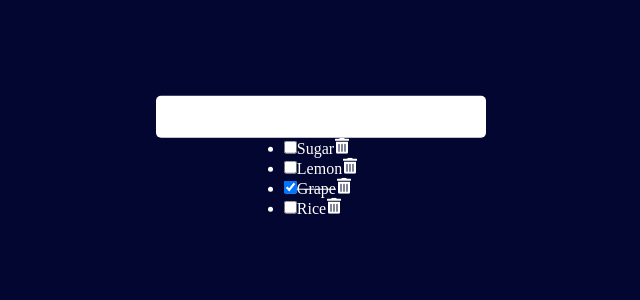
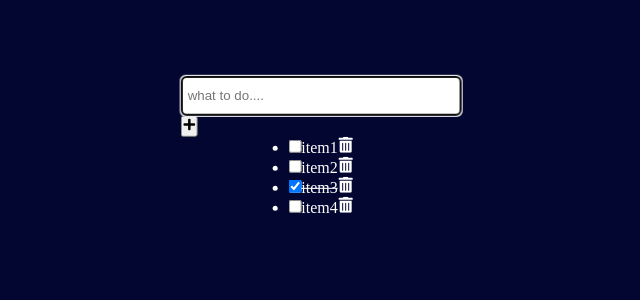
Before and after one commit to thejas-1999/To-Do-List-React, a React (Vite) app in the folder todo-list/: page / in a window 1280 px wide. Shown: the top 300 px of the page, without its empty margins (319-959 px from the left). Built offline with nearby package versions, Linux system fonts and the light colour scheme.

Commit message:
functioning the newitems

```diff
--- a/todo-list/src/Components/ToDo.jsx
+++ b/todo-list/src/Components/ToDo.jsx
@@ -1,29 +1,39 @@
 import { useState } from "react";
-import { FaTrashAlt } from "react-icons/fa";
+import { FaTrashAlt, FaPlus } from "react-icons/fa";
 
 const ToDo = () => {
   const [items, setItems] = useState([
     {
       id: 1,
       checked: false,
-      item: "Sugar",
+      item: "item1",
     },
     {
       id: 2,
       checked: false,
-      item: "Lemon",
+      item: "item2",
     },
     {
       id: 3,
       checked: true,
-      item: "Grape",
+      item: "item3",
     },
     {
       id: 4,
       checked: false,
-      item: "Rice",
+      item: "item4",
     },
   ]);
+
+  const [newItem, setNewItem] = useState("");
+
+  const addItem = (item) => {
+    const id = items.length ? items[items.length - 1].id + 1 : item;
+    const myNewItem = { id, checked: false, item };
+    const listItems = [...items, myNewItem];
+    setItems(listItems);
+    localStorage.setItem("shoppinglist", JSON.stringify(listItems));
+  };
 
   const currentDate = new Date();
   const dayOfWeek = currentDate.getDay();
@@ -52,16 +62,35 @@ const ToDo = () => {
     localStorage.setItem("shoppinglist", JSON.stringify(listItems));
   };
 
+  const handleSubmit = (e) => {
+    e.preventDefault();
+    if (!newItem) return;
+    addItem(newItem);
+    setNewItem("");
+  };
+
   return (
     <div className="app">
       <div className="main-heading">{/* <h1>To-Do List</h1> */}</div>
 
       <div className="sub-heading">
-        <br />
         {/* <h2>Whoop,It's {currentDay} 🌝 ☕</h2> */}
       </div>
-
-      <div className="input"></div>
+      <form onSubmit={handleSubmit}>
+        <input
+          className="input"
+          type="text"
+          autoFocus
+          id="addItem"
+          placeholder="what to do...."
+          required
+          value={newItem}
+          onChange={(e) => setNewItem(e.target.value)}
+        />
+        <button type="submit" aria-label="Add Item">
+          <FaPlus />
+        </button>
+      </form>
       <div className="todos">
         {items.length ? (
           <ul>
@@ -89,7 +118,7 @@ const ToDo = () => {
             ))}
           </ul>
         ) : (
-          <p style={{ marginTop: "2rem" }}>YOUR TO-DO IS EMPTY</p>
+          <p style={{ marginTop: "2rem" }}>YOUR TO-DO'S ARE EMPTY</p>
         )}
       </div>
     </div>
```
